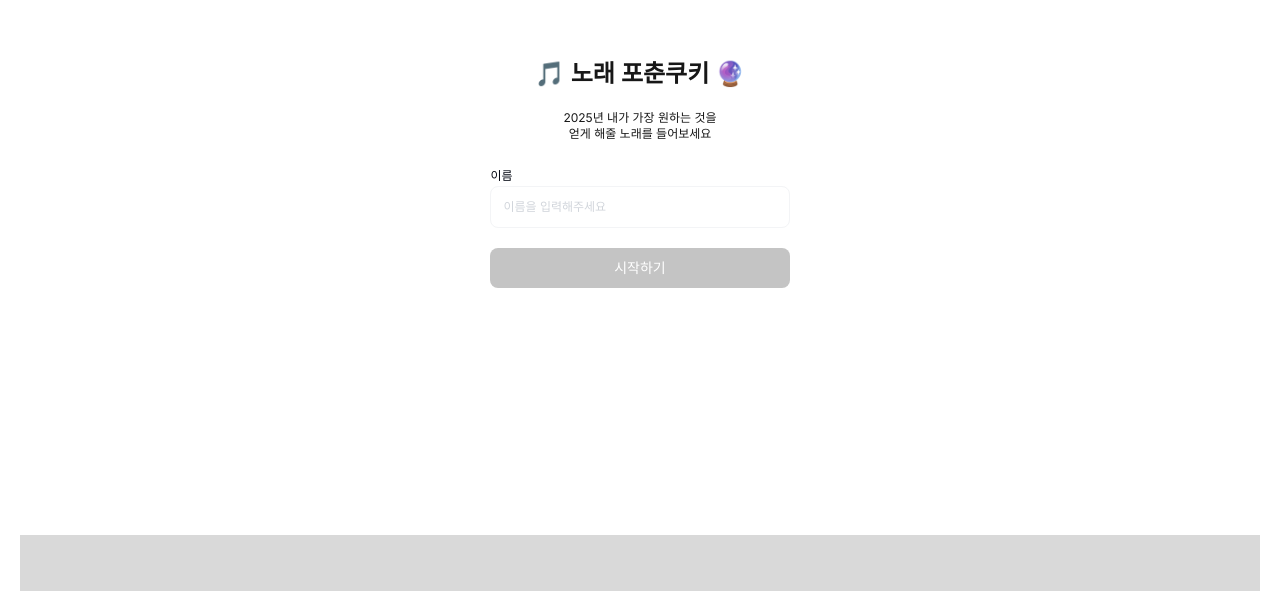
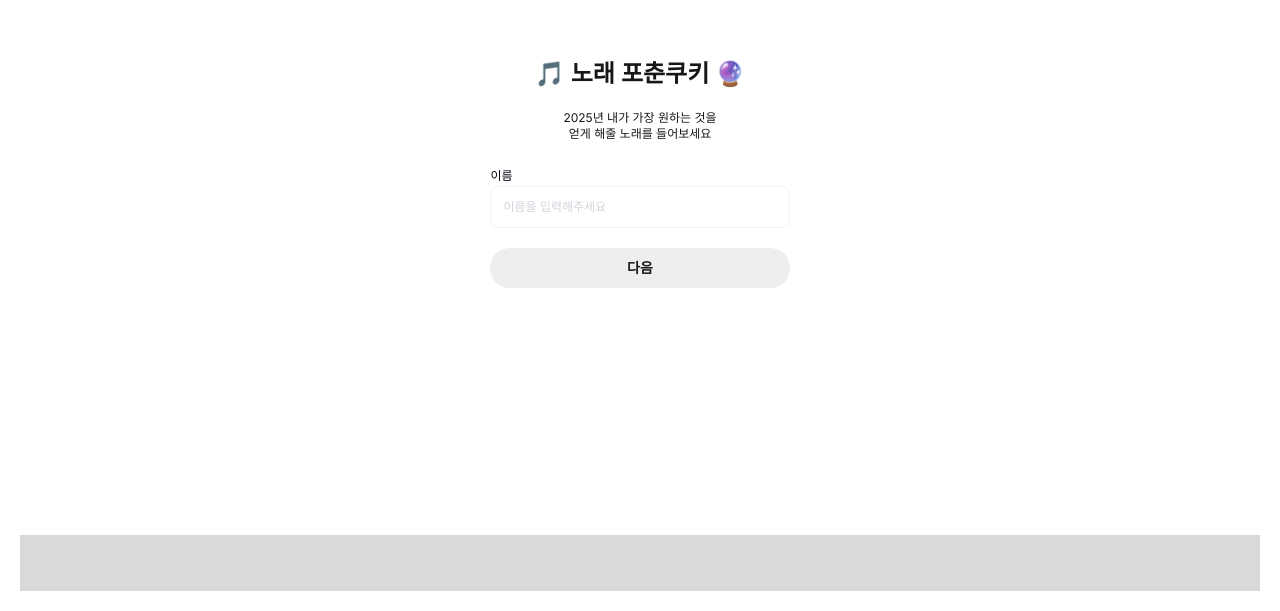
Before and after one commit to saul-atomrigs/ssong-tune-cookie, a Next.js app: page /login in a window 1280 px wide. Shown: the part 189-800 px from the top of the page. Built offline with nearby package versions, Linux system fonts and the light colour scheme; a web font is replaced by a local one.

Commit message:
feat: Update Button component styles and change button text

```diff
--- a/app/components/Button.tsx
+++ b/app/components/Button.tsx
@@ -13,11 +13,11 @@ const Button: React.FC<ButtonProps> = ({
   children,
   variant = 'primary',
 }) => {
-  const baseStyles = 'w-full rounded-lg py-2.5 px-5 text-sm';
+  const baseStyles = 'w-full rounded-3xl py-2.5 px-5 text-sm font-semibold';
   const variantStyles = disabled
-    ? 'bg-[#C4C4C4] text-white cursor-not-allowed'
+    ? 'bg-[#eee] cursor-not-allowed'
     : variant === 'primary'
-    ? 'bg-[#FF5700] text-white cursor-pointer'
+    ? 'bg-[#F88D2F] text-white cursor-pointer'
     : 'bg-white text-[#FF5700] border border-[#FF5700] cursor-pointer';
 
   return (
--- a/app/login/page.tsx
+++ b/app/login/page.tsx
@@ -56,7 +56,7 @@ export default function Login() {
             tag='이름'
           />
           <Button onClick={handleSubmit} disabled={text.length === 0}>
-            시작하기
+            다음
           </Button>
         </div>
       </div>
```
